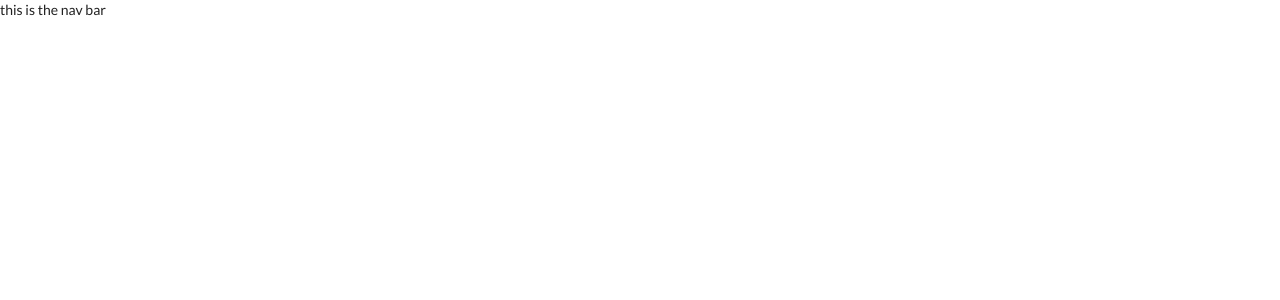
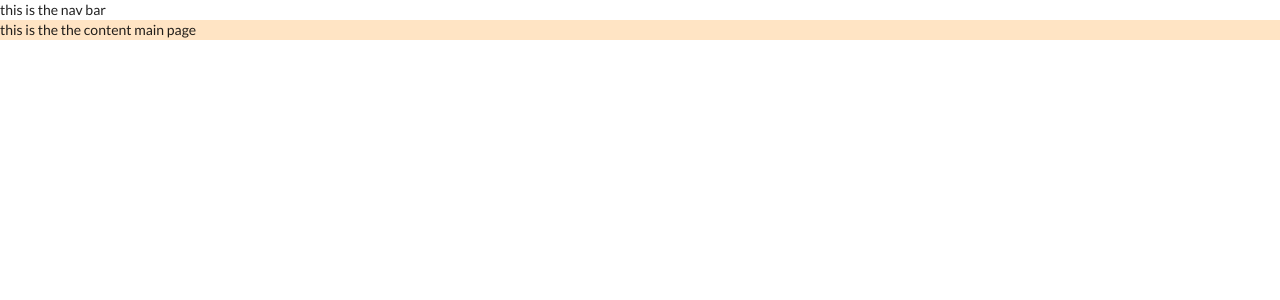
Before and after one commit to mohammedalsomali/ToDo-List-App-updated, a React (Create React App) app: page / in a window 1280 px wide. Shown: the top 300 px of the page. Built offline with nearby package versions, Linux system fonts and the light colour scheme.

Commit message:
new CSS files added

```diff
--- a/src/App.css
+++ b/src/App.css
@@ -3,6 +3,10 @@ body {
   height: 100%;
   width: 100%;
 
+}
+
+#root {
+  height: 100vh;
 }
 
 /* .sideNav{
--- a/src/Todo_List/Homepage.js
+++ b/src/Todo_List/Homepage.js
@@ -1,8 +1,15 @@
 import React from "react";
 import Navb from "./navbar";
+import Content from "./contentpage";
+import "./TodoStyle.css";
 
 export default function Homepage(props ){
     return (
-        <Navb />
+        <div className="Container">
+            <Navb />
+            <Content />
+        </div>
+
+
     )
 }
--- /dev/null
+++ b/src/Todo_List/TodoStyle.css
@@ -0,0 +1,13 @@
+.Container {
+    height: 100vh;
+
+}
+
+
+
+
+
+
+.contentPage {
+    background-color: bisque;
+}
--- a/src/Todo_List/contentpage.js
+++ b/src/Todo_List/contentpage.js
@@ -1,11 +1,13 @@
 import React from "react";
 
 
-export default function content() {
+
+export default function Content() {
     return (
-        <dev style="background-color: blue">
+        <div className='contentPage'>
+            this is the the content main page
 
-        </dev>
+        </div>
 
     )
 }
```
